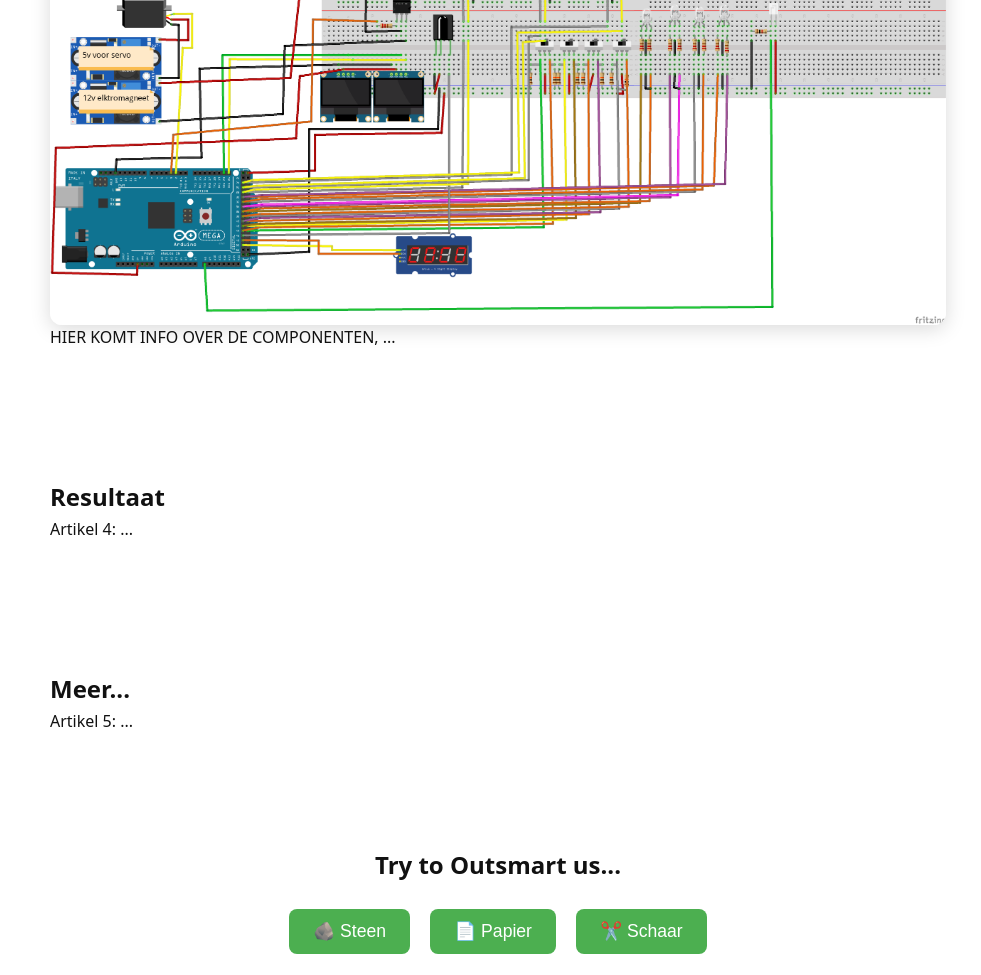
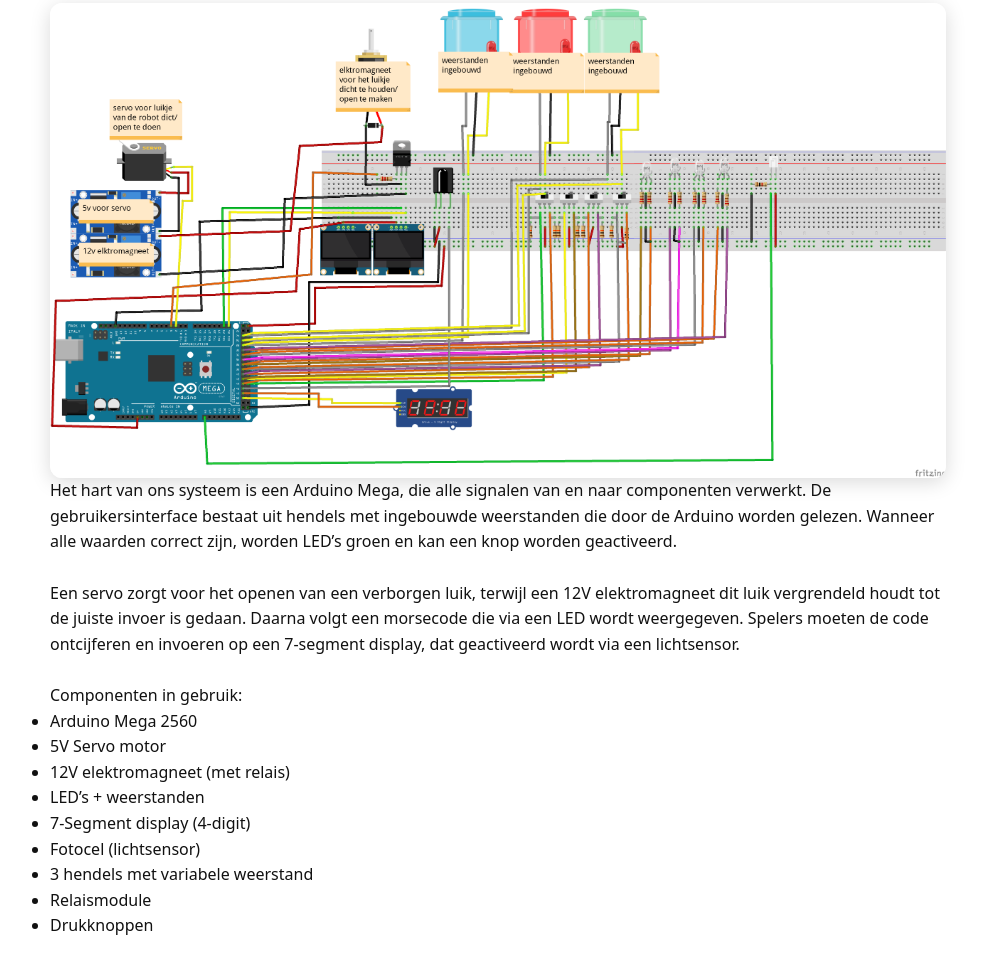
Before and after one commit to nicolastsalikidis/hackatonv1, a plain HTML site: page index.html in a window 1280 px wide. Shown: the part 1311-2286 px from the top of the page, without its empty margins (142-1123 px from the left). Drawn offline with nearby package versions, Linux system fonts and the light colour scheme.

Commit message:
added content

```diff
--- a/index.html
+++ b/index.html
@@ -52,19 +52,47 @@
 
     <section id="proces">
       <h2>Proces</h2>
-      <p>Hier moeten we de stappen die we genomen hebben uitleggen.</p>
+      <p>
+      Ons proces begon met brainstormen over hoe we een klassieke game konden omtoveren tot een interactieve puzzel. Nadat we het idee bedachten van een 'onverslaanbare AI' die altijd hetzelfde kiest als de speler, hebben we stap voor stap de componenten bepaald die dit mogelijk maken.
+      <br><br>
+     We hebben prototypen gebouwd met behulp van Arduino Mega, verschillende sensors, LEDs, een servo en een elektromagneet. Elke iteratie bracht ons dichter bij het eindproduct — van het configureren van de hendels met ingebouwde weerstanden tot het testen van de morsecode-interpretatie en het instellen van het 7-segment display.
+      </p>
+
     </section>
 
     <section id="technisch">
       <h2>Technische Kant</h2>
       <div class="idee-afbeelding">
       <img src="./images/hackaton_shema_v1.png"></div>
-      <p>HIER KOMT INFO OVER DE COMPONENTEN, ...</p>
+      <p>
+  Het hart van ons systeem is een Arduino Mega, die alle signalen van en naar componenten verwerkt. De gebruikersinterface bestaat uit hendels met ingebouwde weerstanden die door de Arduino worden gelezen. Wanneer alle waarden correct zijn, worden LED’s groen en kan een knop worden geactiveerd.
+  <br><br>
+  Een servo zorgt voor het openen van een verborgen luik, terwijl een 12V elektromagneet dit luik vergrendeld houdt tot de juiste invoer is gedaan. Daarna volgt een morsecode die via een LED wordt weergegeven. Spelers moeten de code ontcijferen en invoeren op een 7-segment display, dat geactiveerd wordt via een lichtsensor.
+  <br><br>
+  Componenten in gebruik:
+  <ul>
+    <li>Arduino Mega 2560</li>
+    <li>5V Servo motor</li>
+    <li>12V elektromagneet (met relais)</li>
+    <li>LED’s + weerstanden</li>
+    <li>7-Segment display (4-digit)</li>
+    <li>Fotocel (lichtsensor)</li>
+    <li>3 hendels met variabele weerstand</li>
+    <li>Relaismodule</li>
+    <li>Drukknoppen</li>
+  </ul>
+</p>
+
     </section>
 
     <section id="resultaat">
       <h2>Resultaat</h2>
-      <p>Artikel 4: ...</p>
+      <p>
+      Het eindresultaat is een interactieve, fysieke puzzelervaring waarbij spelers op meerdere niveaus uitgedaagd worden. De combinatie van hardware en software maakt het een originele beleving die logisch denken, observatie en creativiteit vereist.
+      <br><br>
+      Door het oplossen van de hendelpuzzel, het lezen van de morsecode en het invoeren van een geheime code, krijgen spelers eindelijk de kans om de 'onverslaanbare AI' te slim af te zijn. De gebruikersinterface is intuïtief, en de fysieke feedback (zoals het openen van het luik) maakt het bijzonder bevredigend.
+      </p>
+
     </section>
 
     <section id="meer">
```
